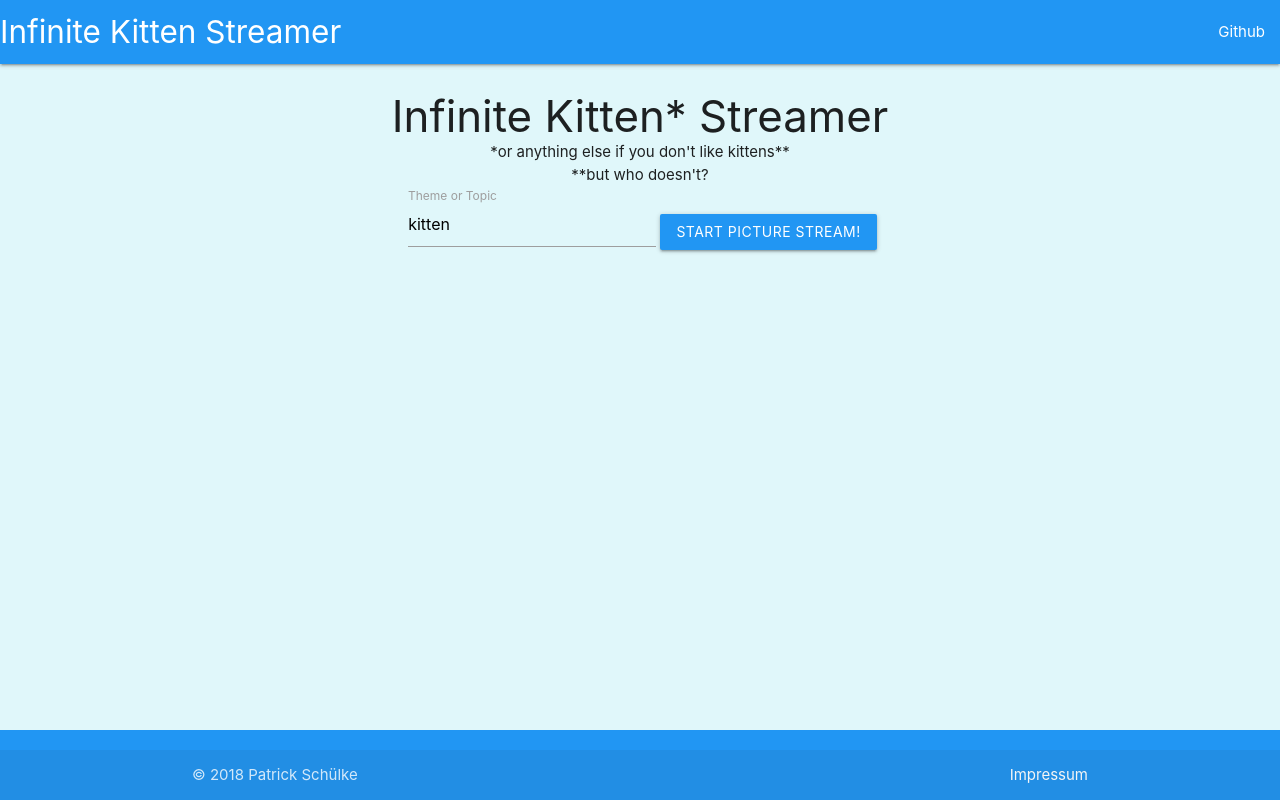
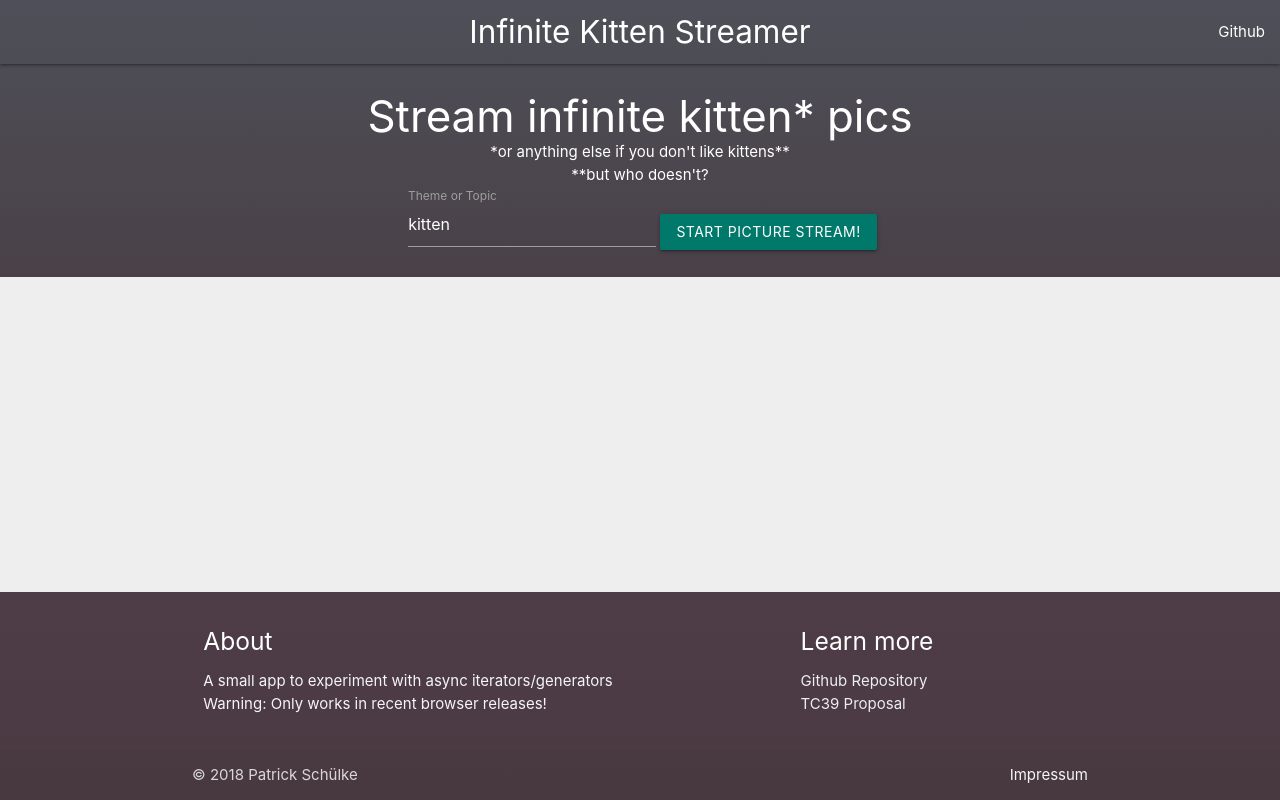
Before and after one commit to PatrickS83/infinite-kitten-streamer, a plain HTML site: page index.html in a window 1280 px wide. Drawn offline with nearby package versions, Linux system fonts and the light colour scheme.

Commit message:
improved styling and added info links and "about" section

```diff
--- a/index.html
+++ b/index.html
@@ -4,45 +4,64 @@
     <meta charset="UTF-8">
     <meta name="viewport" content="width=device-width, initial-scale=1.0">
     <meta http-equiv="X-UA-Compatible" content="ie=edge">
+    <link rel="stylesheet" href="https://cdnjs.cloudflare.com/ajax/libs/materialize/1.0.0-beta/css/materialize.min.css">
     <link rel="stylesheet" href="./static/css/style.css">
-    <link rel="stylesheet" href="https://cdnjs.cloudflare.com/ajax/libs/materialize/1.0.0-beta/css/materialize.min.css">
     <title>Infinite Kitten Streamer</title>
 </head>
-<body class="cyan lighten-5">
+<body class="grey lighten-3">
+
+
+    <!-- Begin Main content -->
+    <main class="">
+        <div class="center main__header">
             <!-- Navigation Bar -->
             <nav>
-        <div class="nav-wrapper blue">
-            <a href="#" class="brand-logo">Infinite Kitten Streamer</a>
+                <div class="nav-wrapper">
+                    <a href="#" class="brand-logo center">Infinite Kitten Streamer</a>
                     <ul id="nav-mobile" class="right hide-on-med-and-down">
-            <li><a href="https://www.github.com/PatrickS83">Github</a></li>
+                    <li><a href="https://github.com/PatrickS83/infinite-kitten-streamer">Github</a></li>
                     </ul>
                 </div>
             </nav>
-
-    <!-- Begin Main content -->
-    <main class="container">
-        <div class="center">
-            <h3 class="mainHeading">Infinite Kitten* Streamer</h3>
+            <h3 class="mainHeading">Stream infinite kitten* pics</h3>
             <span class"subHeading">*or anything else if you don't like kittens**</span>
             <br/>
             <span class"subHeading">**but who doesn't?</span>
-        </div>
             <div class="row center">
                 <div class="col s12">
                     <div class="input-field inline">
                         <input id="themeInput" type="text" value="kitten">
                         <label for="themeInput">Theme or Topic</label>
                     </div>
-                <button id="startButton" class="waves-effect waves-light btn blue">Start Picture Stream!</button>
+                    <button id="startButton" class="waves-effect waves-light btn teal darken-2">Start Picture Stream!</button>
                 </div>
-        <div class="row cardContainer">
+            </div>
+        </div>
+        <!-- Container for dynamically created streaming cards -->
+        <div class="row container cardContainer">
 
         </div>
     </main>
 
 
     <!-- Begin Footer -->
-    <footer class="page-footer blue">
+    <footer class="page-footer">
+        <div class="container">
+            <div class="row">
+            <div class="col l6 s12">
+                <h5 class="white-text">About</h5>
+                <p class="grey-text text-lighten-4">A small app to experiment with async iterators/generators <br/>
+                Warning: Only works in recent browser releases!</p>
+            </div>
+            <div class="col l4 offset-l2 s12">
+                <h5 class="white-text">Learn more</h5>
+                <ul>
+                <li><a class="grey-text text-lighten-3" href="https://github.com/PatrickS83/infinite-kitten-streamer">Github Repository</a></li>
+                <li><a class="grey-text text-lighten-3" href="https://github.com/tc39/proposal-async-iteration">TC39 Proposal</a></li>
+                </ul>
+            </div>
+            </div>
+        </div>
         <div class="footer-copyright">
             <div class="container">
                 © 2018 Patrick Schülke
@@ -51,6 +70,7 @@
         </div>
     </footer>
 
+
     <script src="https://cdnjs.cloudflare.com/ajax/libs/materialize/1.0.0-beta/js/materialize.min.js"></script>
     <script type="module" src="./static/js/app.js"></script>
 </body>
--- a/static/css/style.css
+++ b/static/css/style.css
@@ -2,11 +2,30 @@ body {
     display: flex;
     min-height: 100vh;
     flex-direction: column;
+
 }
 main {
     flex: 1 0 auto;
+
 }
 
 .mainHeading {
     margin-bottom: 0;
 }
+
+.main__header {
+    background: linear-gradient(to bottom, rgba(50, 52, 62, 0.85) 0%, rgba(65, 55, 63, 0.95) 100%);
+    color: white
+}
+
+nav {
+    background-color: inherit
+}
+
+input {
+    color: white
+}
+
+footer {
+    background: linear-gradient(to bottom, rgba(50, 52, 62, 0.85) 0%, rgba(65, 55, 63, 0.95) 100%);
+}
```
Lines whose indentation alone changed are shown as unchanged.
